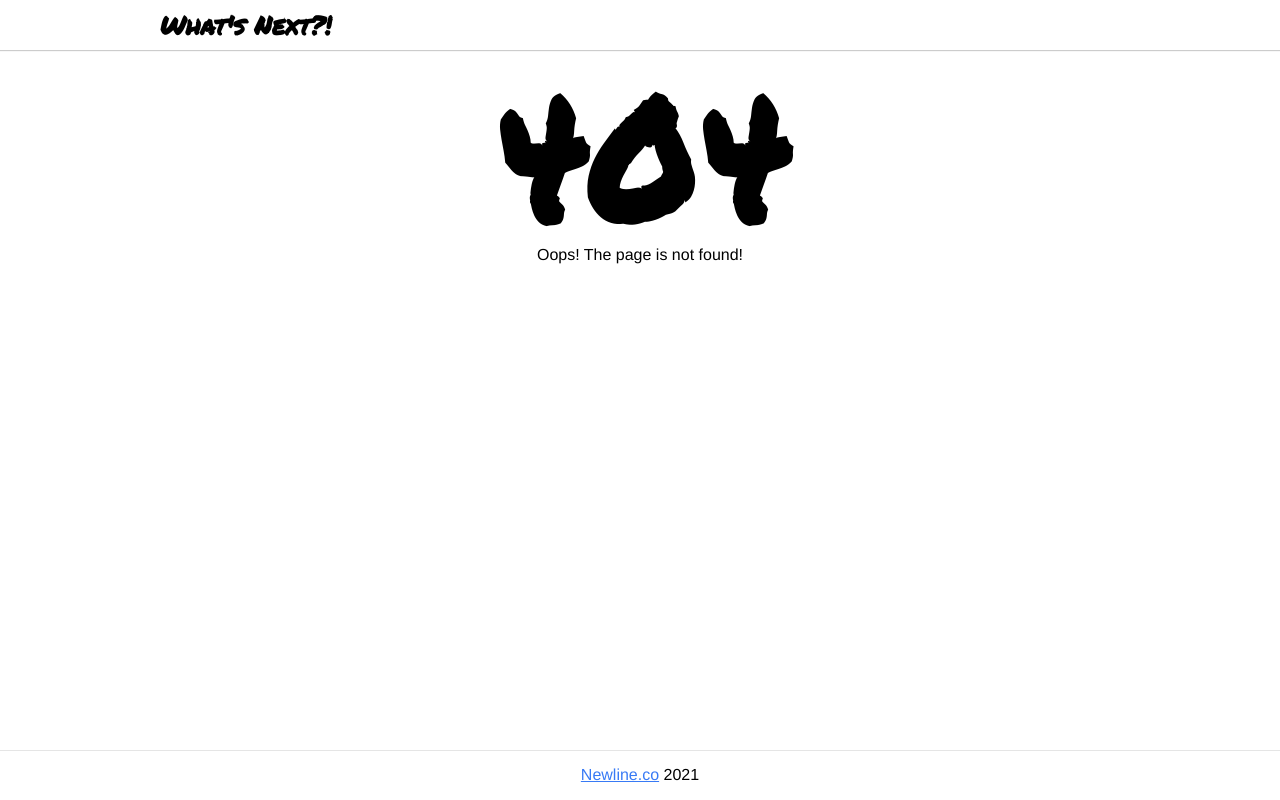
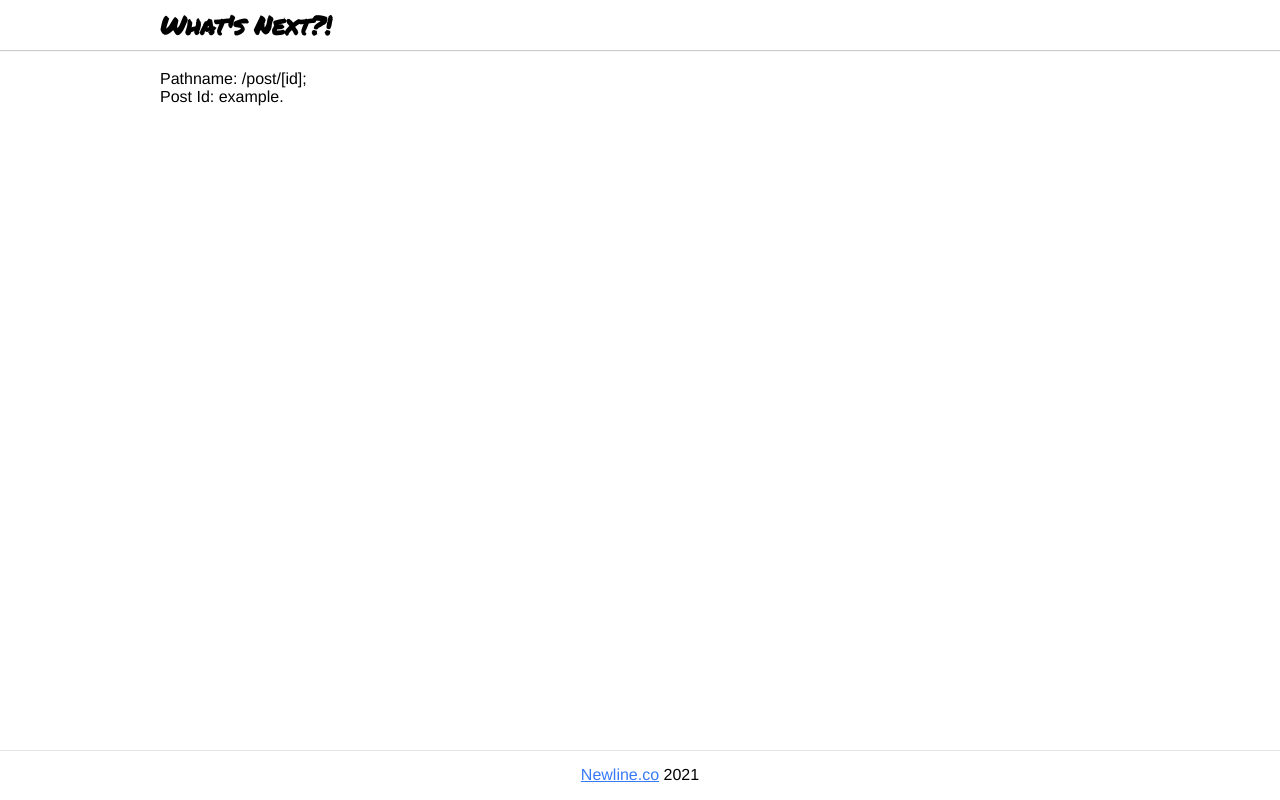
Before and after one commit to TiE23/sab-react-ts, a Next.js app in the folder news-site/: page /post/example in a window 1280 px wide. Before the commit this address had no page. Built offline with nearby package versions, Linux system fonts and the light colour scheme.

Commit message:
Step 3 complete. Have basic routing proof working.

```diff
--- a/news-site/pages/_app.tsx
+++ b/news-site/pages/_app.tsx
@@ -37,6 +37,7 @@ export default function MyApp({ Component, pageProps }) {
       <Head>
         <title>What's Next?!</title>
       </Head>
+
       <Header />
       <main className="main">
         <Center>
--- a/news-site/pages/_document.tsx
+++ b/news-site/pages/_document.tsx
@@ -71,9 +71,11 @@ export default class MyDocument extends Document {
        *
        * Lastly, seal() is used for garbage collection.
        */
-      ctx.renderPage = () => originalRenderPage({
-        enhanceApp: (App) => (props) => sheet.collectStyles(<App {...props} />),
-      });
+      ctx.renderPage = () =>
+        originalRenderPage({
+          enhanceApp: (App) => (props) =>
+            sheet.collectStyles(<App {...props} />),
+        });
 
       const initialProps = await Document.getInitialProps(ctx);
 
@@ -113,6 +115,7 @@ export default class MyDocument extends Document {
         <Head>
           <meta name="description" content={description} />
           <link href={fontsUrl} rel="stylesheet" />
+          {this.props.styles}
         </Head>
 
         <body>
--- /dev/null
+++ b/news-site/pages/post/[id].tsx
@@ -0,0 +1,28 @@
+/**
+ * To create a page that is responsible for a path with a dynamtic route segment
+ *  -> https://nextjs.org/docs/routing/dynamic-routes
+ * we should add brackets this page filename.
+ */
+
+import { useRouter} from "next/router";
+
+const Post = () => {
+  /**
+   * This is a Hook.
+   * pathname - current route, the path of the page in pages directory.
+   * query - the query string parsed to an object.
+   *
+   * A query object will contain the id of a current post. So, we access it and
+   * use it for loading data later on.
+   */
+  const { pathname, query } = useRouter();
+
+  return (
+    <div>
+      Pathname: {pathname}; <br />
+      Post Id: {query.id}.
+    </div>
+  );
+};
+
+export default Post;
--- a/news-site/shared/theme.ts
+++ b/news-site/shared/theme.ts
@@ -13,6 +13,7 @@ export const theme = {
 };
 
 export type MainThemeProps = ThemeProps<typeof theme>;
+
 export const GlobalStyle = createGlobalStyle<MainThemeProps>`
   body {
     margin: 0;
```
